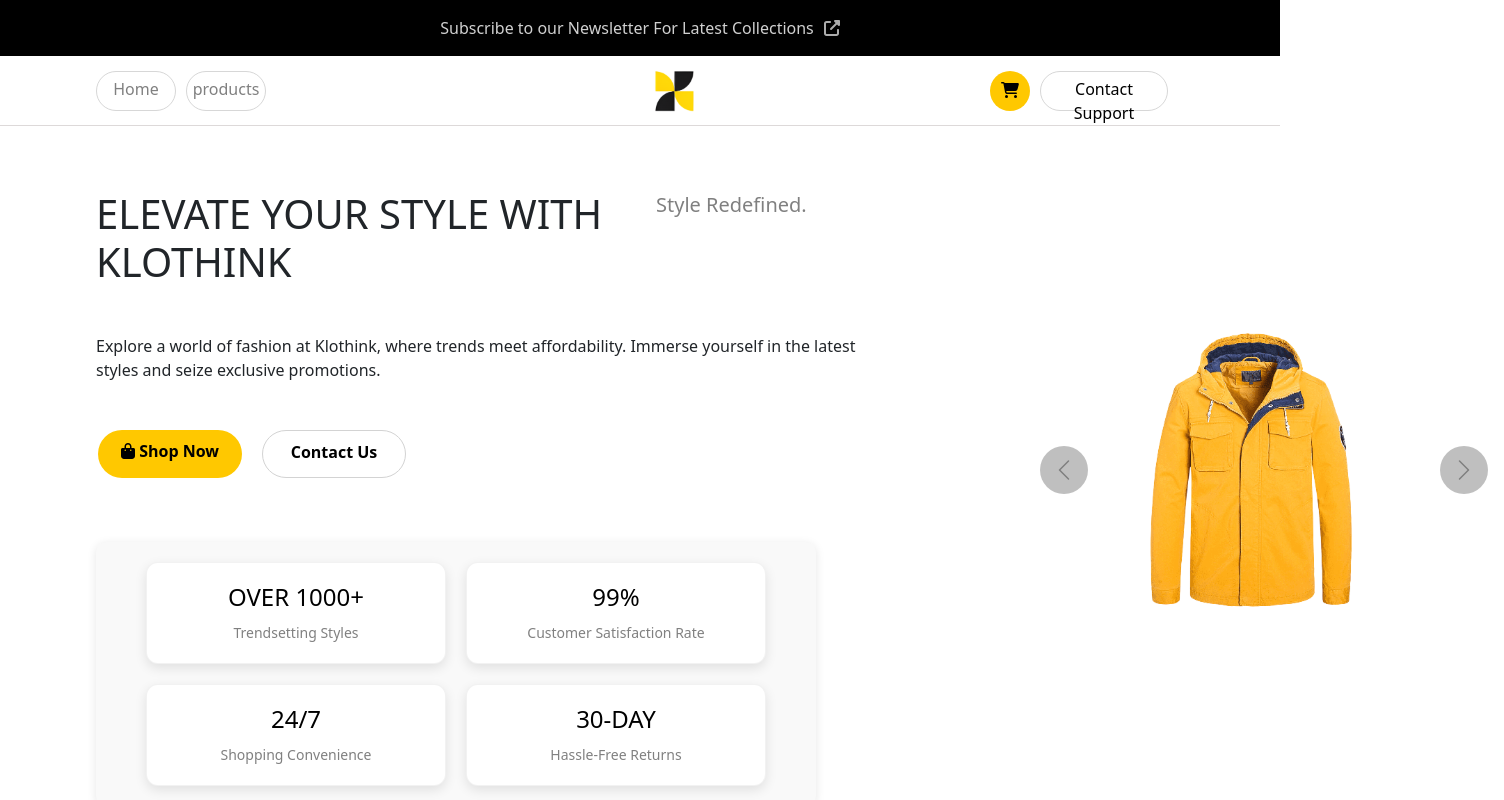
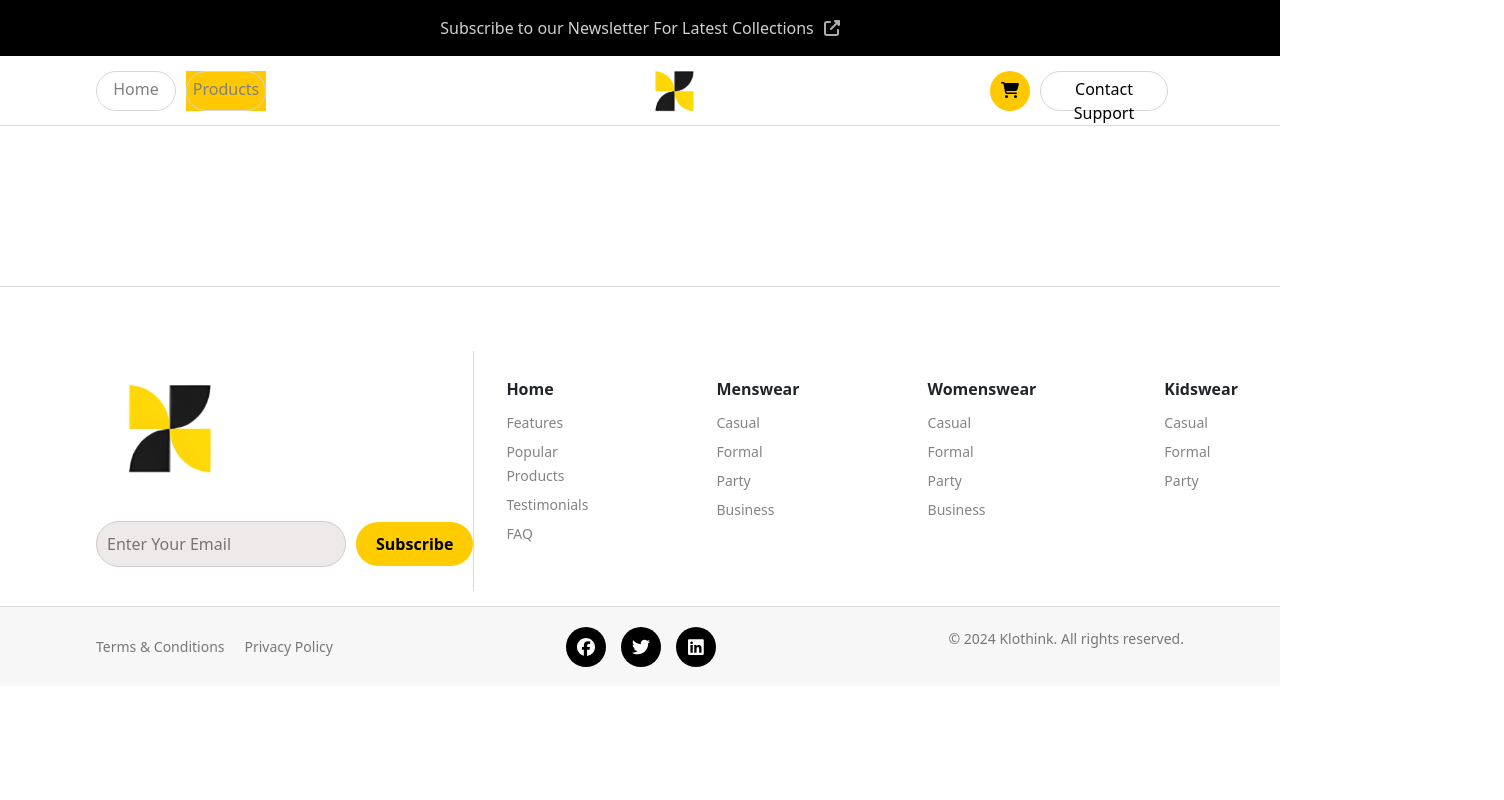
Before and after one commit to OmarTarek217/task_MSG, an Angular app: page /products in a window 1280 px wide. Before the commit this address led to /. Shown: the top 800 px of the page, 1504 px wide, since content can reach past the window. Built offline with nearby package versions, Linux system fonts and the light colour scheme.

Commit message:
added routing & products page

```diff
--- a/src/app/app-routing.module.ts
+++ b/src/app/app-routing.module.ts
@@ -1,8 +1,24 @@
 import { NgModule } from '@angular/core';
 import { RouterModule, Routes } from '@angular/router';
+import { MainpartComponent } from 'src/app/mainpart/mainpart.component';
+import { ProductsComponent } from 'src/app/products/products.component';
+// import { DefaultProductsComponent } from './Products/default-products/default-products.component';
+// import { MenWearComponent } from './Products/men-wear/men-wear.component';
+// import { WomenWearComponent } from './Products/women-wear/women-wear.component';
+// import { KidWearComponent } from './Products/kid-wear/kid-wear.component';
 
-const routes: Routes = [];
-
+const routes: Routes = [
+  { path: "home", component: MainpartComponent },
+  { path: "", redirectTo: "home", pathMatch: "full" },
+  { path: "products", component: ProductsComponent,
+    // children: [
+    //   { path: "", component: DefaultProductsComponent },
+    //   { path: "menWear", component: MenWearComponent },
+    //   { path: "womenWear", component: WomenWearComponent },
+    //   { path: "kidWear", component: KidWearComponent }
+    // ]
+  }
+];
 @NgModule({
   imports: [RouterModule.forRoot(routes)],
   exports: [RouterModule]
--- a/src/app/app.component.html
+++ b/src/app/app.component.html
@@ -1 +1 @@
-<app-mainpart></app-mainpart>
+<router-outlet></router-outlet>
--- a/src/app/app.module.ts
+++ b/src/app/app.module.ts
@@ -1,18 +1,19 @@
 import { NgModule } from '@angular/core';
 import { BrowserModule } from '@angular/platform-browser';
-
 import { AppRoutingModule } from './app-routing.module';
 import { AppComponent } from './app.component';
 import { NavbarComponent } from './navbar/navbar.component';
 import { MainpartComponent } from './mainpart/mainpart.component';
 import { FooterComponent } from './footer/footer.component';
+import { ProductsComponent } from './products/products.component';
 
 @NgModule({
   declarations: [
     AppComponent,
     NavbarComponent,
     MainpartComponent,
-    FooterComponent
+    FooterComponent,
+    ProductsComponent
   ],
   imports: [
     BrowserModule,
--- a/src/app/navbar/navbar.component.css
+++ b/src/app/navbar/navbar.component.css
@@ -11,6 +11,7 @@
 
 .nav-top a{
     color: rgba(255, 255, 255, 0.674);
+    overflow: hidden;
 }
 
 .nav-top a :hover{
@@ -40,6 +41,7 @@
     padding: 5px;
     width: 5rem;
     height: 2.5rem;
+    overflow: hidden;
 }
 
 .navbar-borders:hover{
@@ -77,6 +79,7 @@
     list-style-type: none;
     text-decoration: none;
     color: gray;
+    overflow: hidden;
 }
 
 .nav li a:hover{
@@ -103,3 +106,8 @@
     text-align: center;
 
 }
+
+.activelink{
+    background-color: rgb(255, 200, 0) ;
+
+}
--- a/src/app/navbar/navbar.component.html
+++ b/src/app/navbar/navbar.component.html
@@ -5,14 +5,14 @@
   <nav class="navbar-container">
     <ul class="nav">
       <li class="left-buttons">
-        <a href="#">
+        <a aria-current="page" routerLink="/home" routerLinkActive="activelink">
           <div class="navbar-borders">
             Home
           </div>
         </a>
-        <a href="products.component.html">
+        <a aria-current="page" routerLink="/products" routerLinkActive="activelink">
           <div class="navbar-borders">
-            products
+            Products
           </div>
         </a>
       </li>
--- /dev/null
+++ b/src/app/products/products.component.html
@@ -0,0 +1,3 @@
+<app-navbar></app-navbar>
+
+<app-footer></app-footer>
```
Also changed, not shown: src/app/products/products.component.ts (added, +10 -0 lines), src/app/mainpart/mainpart.component.html (line endings or trailing spaces), src/app/products/products.component.css (added).
